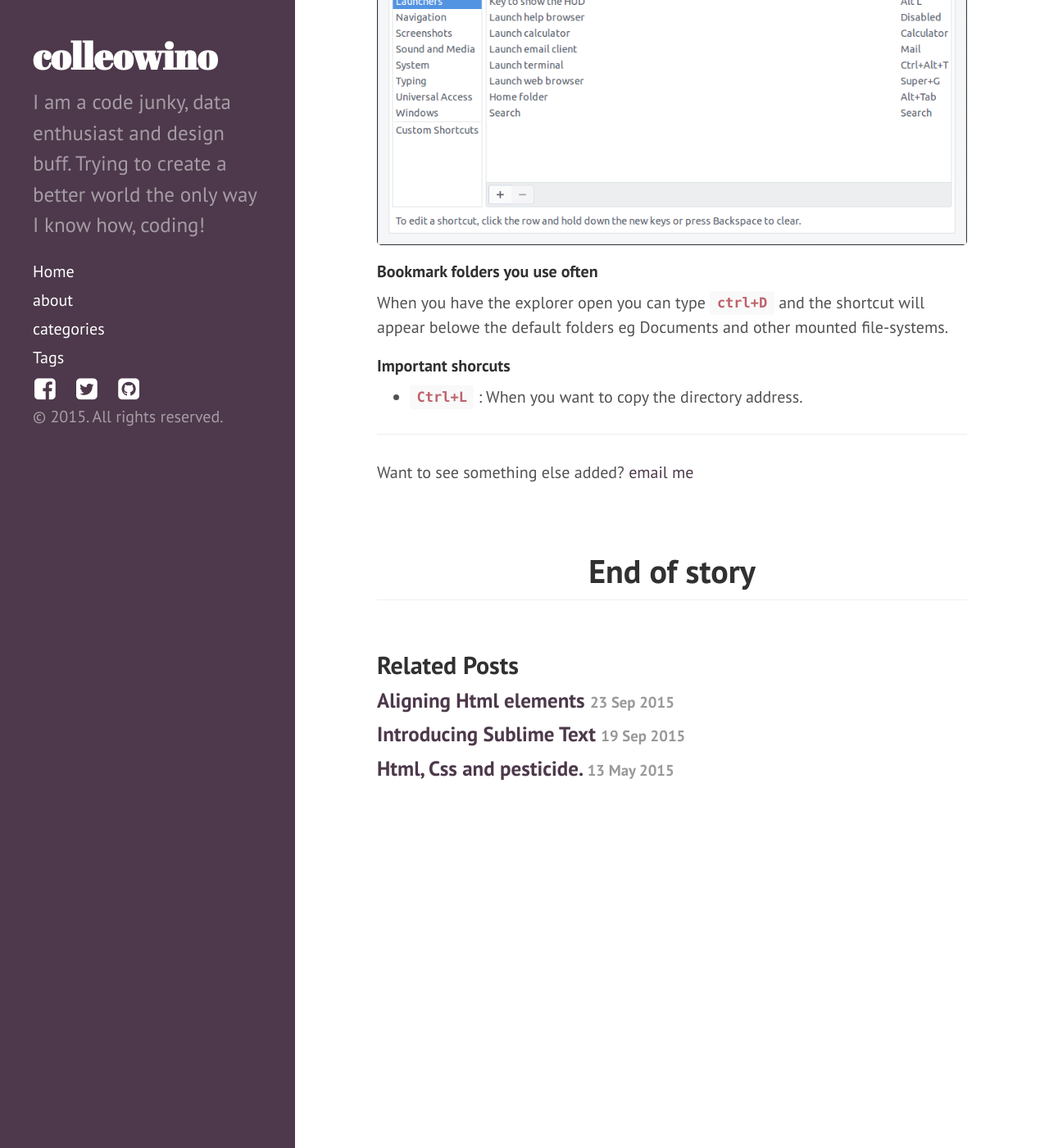
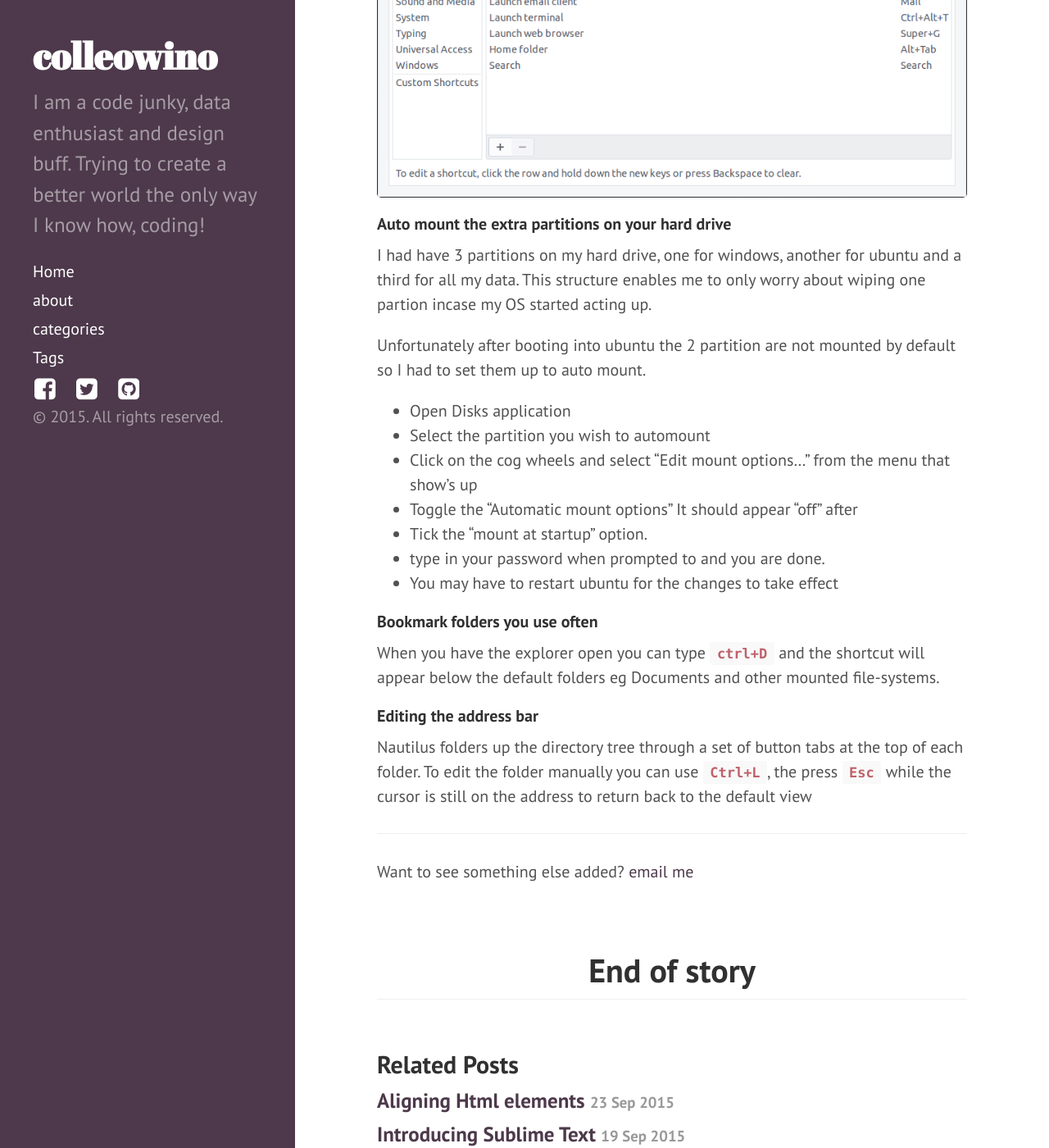
Before and after one commit to colleowino/colleowino.github.io, a Jekyll site: the page built from _posts/2015-09-28-ubuntu-folder-tips.md, in a window 1280 px wide and 1400 px high, scrolled down 977 px. Shown: the whole window at 82% size. Built offline with Jekyll 4.4.1, drawn with Linux system fonts in a browser that asks for light colours; nearby versions of some CDN libraries; comment, search, counter and statistics services are not loaded; some of the changed text lies outside the part shown.

Commit message:
updated ubuntu folders post

```diff
--- a/_posts/2015-09-28-ubuntu-folder-tips.md
+++ b/_posts/2015-09-28-ubuntu-folder-tips.md
@@ -5,18 +5,16 @@ date:       2015-09-28 08:42:00
 tags: ubuntu linux nautilus tips shortcut hacks productivity
 categories: ubuntu
 author:     "colleowino"
-excerpt: I have tend to organize my files into distinct folders, each with a particular purpose. To get the most ouf this, I utilize keyboard shortcuts among other things. Here I share my process.
+excerpt: I have tend to organize my files into distinct folders, each with a particular purpose. To get the most out of this, I utilize keyboard shortcuts among other things. Here I share my process.
 published: true
 
 ---
 
-Ubuntu ships with nautilus as its default file explorer. Its listed as "files" in the program list. The screenshots I have used my explanations may have a different icons and theme different from the default ubuntu theme. On my machine I am using the [arc theme](https://github.com/horst3180/Arc-theme) and [moka icons](http://snwh.org/moka/moka-icon-theme/download/)
+Ubuntu ships with nautilus as its default file explorer. It's listed as "files" in the programs list. The screenshots I have used my explanations may have a different icons and theme different from the default ubuntu theme. On my machine I am using the [arc theme](https://github.com/horst3180/Arc-theme) and [moka icons](http://snwh.org/moka/moka-icon-theme/download/)
 
-## Tips
+#### Add a global shortcut to open the files explorer (nautilus).
 
-#### Add shortcut to open the files explorer.
-
-After switching over to ubuntu, one of the first things I missed was the ability to open the file explore with the `Win+E` font combination. But its easy to fix.
+After switching over to ubuntu, one of the first things I missed was the ability to open the file explore with the **`Win+E`** font combination. But its easy to fix.
 
 - Open system settings
 - Select Keyboard, shortcuts tab and launcher Panel.
@@ -25,14 +23,29 @@ After switching over to ubuntu, one of the first things I missed was the ability
 
 ![placeholder]({{site.base-url}}/img/ubuntu-keyboard-shortcuts.png "setting home folder keyboard shortcut")
 
+#### Auto mount the extra partitions on your hard drive
+
+I had have 3 partitions on my hard drive, one for windows, another for ubuntu and a third for all my data. This structure enables me to only worry about wiping one partion incase my OS started acting up.
+
+Unfortunately after booting into ubuntu the 2 partition are not mounted by default so I had to set them up to auto mount.
+
+- Open Disks application
+- Select the partition you wish to automount
+- Click on the cog wheels and select "Edit mount options..." from the menu that show's up
+- Toggle the "Automatic mount options" It should appear "off" after
+- Tick the "mount at startup" option.
+- type in your password when prompted to and you are done.
+- You may have to restart ubuntu for the changes to take effect
+
 #### Bookmark folders you use often
 
-When you have the explorer open you can type **`ctrl+D`** and the shortcut will appear belowe the default folders eg Documents and other mounted file-systems.
+When you have the explorer open you can type **`ctrl+D`** and the shortcut will appear below the default folders eg Documents and other mounted file-systems.
 
 
-#### Important shorcuts
+#### Editing the address bar
 
-- **`Ctrl+L`** : When you want to copy the directory address.
+Nautilus folders up the directory tree through a set of button tabs at the top of each folder. To edit the folder manually you can use **`Ctrl+L`**, the press **`Esc`** while the cursor is still on the address to return back to the default view
+
 
  -----
 
```
